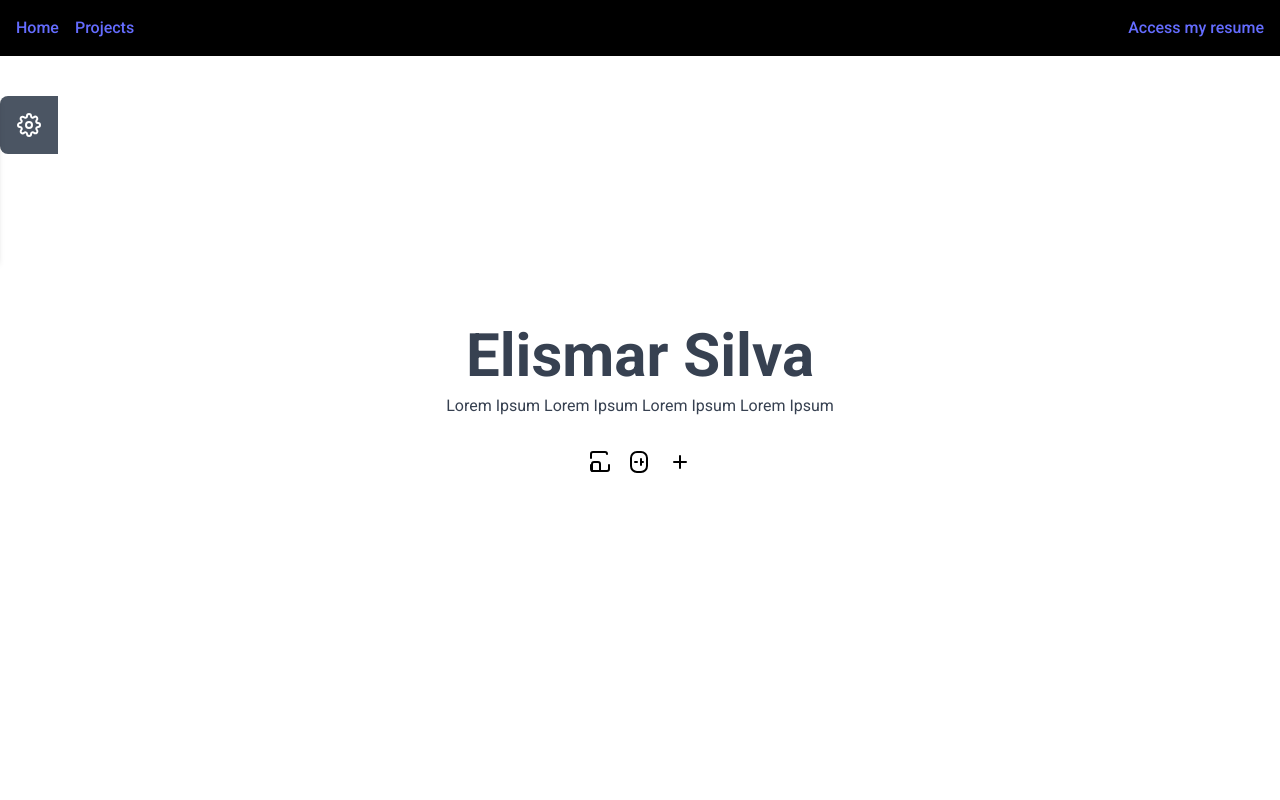
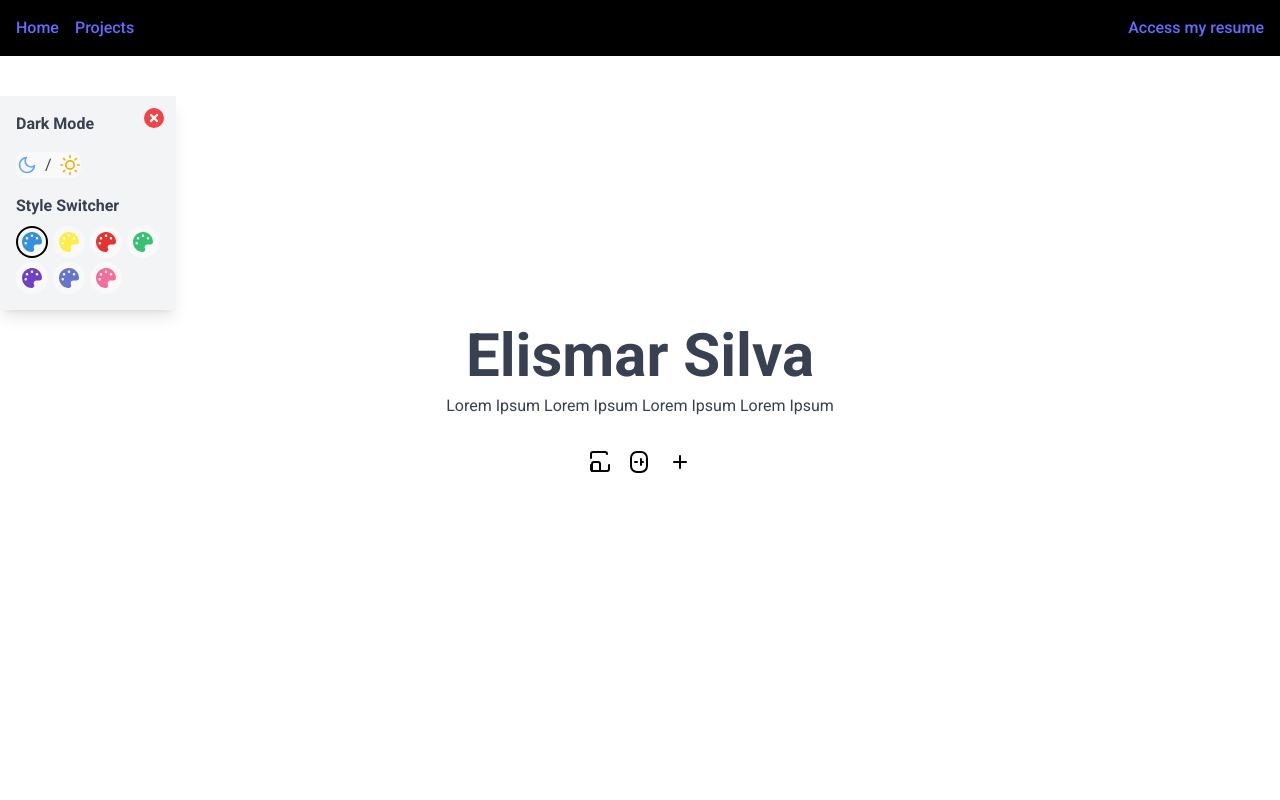
Before and after one commit to Elismar13/meu-portfolio, a React (Vite) app: page / in a window 1280 px wide. Shown: the top 800 px of the page. Built offline with nearby package versions, Linux system fonts and the light colour scheme.

Commit message:
feat: creating style switcher

```diff
--- a/src/components/DarkModeToggle.tsx
+++ b/src/components/DarkModeToggle.tsx
@@ -1,84 +1,81 @@
-import React, { useState, useEffect } from 'react';
-import { FiMoon, FiSun, FiSettings, FiX } from 'react-icons/fi';
+import React, { useContext, useState } from 'react';
+import ThemeContext from '../context/ThemeContext';
+import { COLORS } from '../constants/colors';
+import { FiSun, FiMoon } from 'react-icons/fi';
+import { FaTimes, FaPalette } from 'react-icons/fa';
 
-const SettingsPanel: React.FC = () => {
-  const [darkMode, setDarkMode] = useState<boolean>(false);
-  const [isOpen, setIsOpen] = useState<boolean>(false);
+const DarkModeToggle: React.FC = () => {
+  const { theme, toggleTheme } = useContext(ThemeContext);
+  const [isOpen, setIsOpen] = useState(true);
+  const [selectedColor, setSelectedColor] = useState<string>('blue'); // Cor padrão
 
-  useEffect(() => {
-    if (
-      localStorage.theme === 'dark' ||
-      (!('theme' in localStorage) && window.matchMedia('(prefers-color-scheme: dark)').matches)
-    ) {
-      document.documentElement.classList.add('dark');
-      setDarkMode(true);
-    } else {
-      document.documentElement.classList.remove('dark');
-      setDarkMode(false);
-    }
-  }, []);
-
-  const toggleDarkMode = () => {
-    setDarkMode((prevMode) => !prevMode);
-    document.documentElement.classList.toggle('dark', !darkMode);
-    localStorage.theme = !darkMode ? 'dark' : 'light';
+  const applyColor = (color: string) => {
+    document.documentElement.style.setProperty('--highlight-color', color);
+    setSelectedColor(color);
   };
 
-  const togglePanel = () => {
-    setIsOpen((prev) => !prev);
+  const handleClose = () => {
+    setIsOpen(false);
+  };
+
+  const handleOpen = () => {
+    setIsOpen(true);
   };
 
   return (
-    <div className="fixed left-0 top-24 z-50">
-      <button
-        className="p-4 bg-gray-600 text-white border rounded-r-none focus:outline-none"
-        onClick={togglePanel}
-      >
-        <FiSettings size={24} />
-      </button>
-
-      {isOpen && (
-        <div
-          className="fixed inset-0 z-40 bg-black bg-opacity-50"
-          onClick={togglePanel}
-        ></div>
-      )}
-
-      <div
-        className={`fixed top-24 left-0 z-50 bg-white dark:bg-gray-800 shadow-md transition-transform duration-300 transform ${
-          isOpen ? 'translate-x-0' : '-translate-x-full'
-        }`}
-        style={{ width: '250px' }}
-      >
-        <div className="p-4">
-          <button
-            className="absolute top-4 right-4 text-gray-600 dark:text-gray-300"
-            onClick={togglePanel}
-          >
-            <FiX size={24} />
-          </button>
-
-          <h2 className="text-xl font-bold mb-4">Configurações</h2>
-
-          <button
-            className="flex items-center space-x-2 mb-4"
-            onClick={toggleDarkMode}
-          >
-            {darkMode ? (
-              <FiSun className="text-yellow-500" size={24} />
-            ) : (
-              <FiMoon className="text-blue-400" size={24} />
-            )}
-            <span>{darkMode ? 'Modo Claro' : 'Modo Escuro'}</span>
-          </button>
-
-          <div>
-            <p>Configurações adicionais podem ser adicionadas aqui.</p>
+    <>
+      <div className={`fixed left-0 top-24 shadow-lg w-44 max-w-44 bg-gray-100 dark:bg-gray-800 p-4 transition-transform transform ${isOpen ? 'scale-x-100' : 'scale-x-0'}`}>
+        <div className="flex justify-between items-center mb-2">
+          <h3 className="font-bold mb-2">Dark Mode</h3>
+          <div className="absolute top-3 right-3 flex space-x-2">
+            <button
+              onClick={handleClose}
+              className="w-5 h-5 flex items-center justify-center bg-red-500 rounded-full hover:bg-red-600 focus:outline-none"
+              aria-label="Fechar"
+            >
+              <FaTimes className="text-white text-xs" />
+            </button>
           </div>
         </div>
+        <button onClick={toggleTheme} className="mb-4 flex items-center">
+          {theme === 'light' ? (
+            <>
+              <FiMoon className="text-blue-400 mr-2" size={20} />
+              <span className="mr-2">/</span>
+              <FiSun className="text-yellow-500" size={20} />
+            </>
+          ) : (
+            <>
+              <FiSun className="text-yellow-500 mr-2" size={20} />
+              <span className="mr-2">/</span>
+              <FiMoon className="text-blue-400" size={20} />
+            </>
+          )}
+        </button>
+        <h4 className="font-bold mb-2">Style Switcher</h4>
+        <div className="grid grid-cols-4 gap-1">
+          {Object.keys(COLORS).map((key) => (
+            <button
+              key={key}
+              onClick={() => applyColor(COLORS[key as keyof typeof COLORS])}
+              className="flex items-center justify-center w-8 h-8 rounded-full"
+              style={{ borderColor: key === selectedColor ? 'black' : 'transparent', borderWidth: '2px' }}
+            >
+              <FaPalette size={20} color={COLORS[key as keyof typeof COLORS]} />
+            </button>
+          ))}
+        </div>
       </div>
-    </div>
+      {!isOpen && (
+        <button
+          onClick={handleOpen}
+          className="fixed left-0 top-24 p-2 bg-gray-800 text-white rounded-r-lg"
+        >
+          Configurações
+        </button>
+      )}
+    </>
   );
 };
 
-export default SettingsPanel;
+export default DarkModeToggle;
--- a/src/context/ThemeContext.tsx
+++ b/src/context/ThemeContext.tsx
@@ -1,6 +1,6 @@
 import React, { createContext, useState, useEffect } from 'react';
 
-interface ThemeContextProps {
+export interface ThemeContextProps {
   theme: string;
   toggleTheme: () => void;
 }
--- a/tailwind.config.js
+++ b/tailwind.config.js
@@ -6,13 +6,13 @@ export default {
   theme: {
     extend: {
       colors: {
-        blue: '#3490dc',
-        yellow: '#ffed4a',
-        red: '#e3342f',
-        green: '#38c172',
-        purple: '#6f42c1',
-        indigo: '#6574cd',
-        pink: '#f66d9b',
+        customBlue: '#3490dc',
+        customYellow: '#ffed4a',
+        customRed: '#e3342f',
+        customGreen: '#38c172',
+        customPurple: '#6f42c1',
+        customIndigo: '#6574cd',
+        customPink: '#f66d9b',
       }
     },
   },
```
